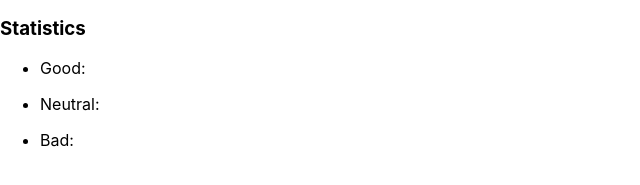
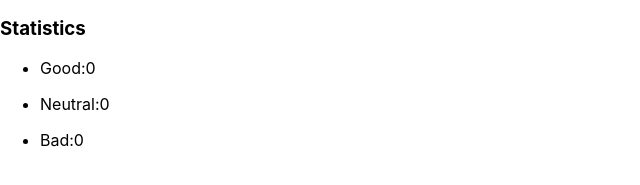
Before and after one commit to Wed88/goit-react-hw-02-feedback, a React (Create React App) app: page / in a window 1280 px wide. Shown: the part 137-322 px from the top of the page, without its empty margins (0-640 px from the left). Built offline with nearby package versions, Linux system fonts and the light colour scheme.

Commit message:
выполняет первый шаг задания

```diff
--- a/src/App.js
+++ b/src/App.js
@@ -1,36 +1,75 @@
 import './App.css';
+import React, { Component } from 'react';
 
-function App() {
+class App extends Component {
+  state = {
+    good: 0,
+    neutral: 0,
+    bad: 0,
+  };
+
+  appendGood = () => {
+    this.setState(prevState => {
+      return {
+        good: prevState.good + 1,
+      };
+    });
+  };
+
+  appendNeutral = () => {
+    this.setState(prevState => {
+      return {
+        neutral: prevState.neutral + 1,
+      };
+    });
+  };
+
+  appendBad = () => {
+    this.setState(prevState => {
+      return {
+        bad: prevState.bad + 1,
+      };
+    });
+  };
+
+  render() {
     return (
       <div>
         <h2>Please leave feedback</h2>
         <ul>
           <li>
-          <button>Good</button>
+            <button type="button" onClick={this.appendGood}>
+              Good
+            </button>
           </li>
           <li>
-          <button>Neutral</button>
+            <button type="button" onClick={this.appendNeutral}>
+              Neutral
+            </button>
           </li>
           <li>
-          <button>Bad</button>
+            <button type="button" onClick={this.appendBad}>
+              Bad
+            </button>
           </li>
         </ul>
         <div>
           <h3>Statistics</h3>
           <ul>
             <li>
-            <p>Good:</p>
+              <p>Good:{this.state.good}</p>
             </li>
             <li>
-            <p>Neutral:</p>
+              <p>Neutral:{this.state.neutral}</p>
             </li>
             <li>
-            <p>Bad:</p>
+              <p>Bad:{this.state.bad}</p>
             </li>
           </ul>
         </div>
       </div>
     );
   }
+}
 
 export default App;
```
Lines whose indentation alone changed are shown as unchanged.
